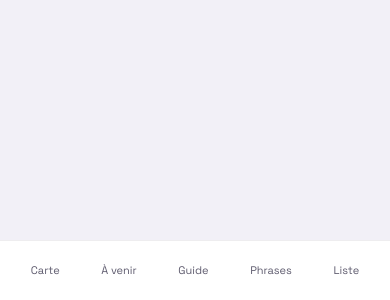
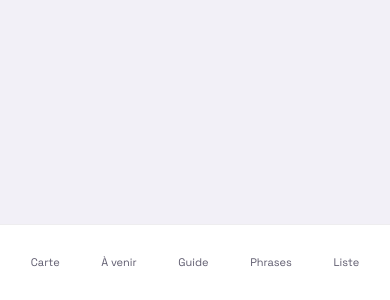
Before and after one commit to TPilate/laulau-coco-spain, a Nuxt app: page / in a window 390 px wide. Shown: the part 544-844 px from the top of the page. Built offline with nearby package versions, Linux system fonts and the light colour scheme.

Commit message:
fix: padding mobile enhancement

```diff
--- a/components/BottomNav.vue
+++ b/components/BottomNav.vue
@@ -15,13 +15,8 @@ const onglets = [
 <template>
   <div class="barre-conteneur">
     <nav class="barre-onglets">
-      <NuxtLink
-        v-for="onglet in onglets"
-        :key="onglet.chemin"
-        :to="onglet.chemin"
-        class="onglet"
-        :class="{ actif: estOngletActif(route.path, onglet.chemin) }"
-      >
+      <NuxtLink v-for="onglet in onglets" :key="onglet.chemin" :to="onglet.chemin" class="onglet"
+        :class="{ actif: estOngletActif(route.path, onglet.chemin) }">
         {{ onglet.label }}
       </NuxtLink>
     </nav>
@@ -46,7 +41,7 @@ const onglets = [
   justify-content: space-around;
   max-width: 480px;
   margin: 0 auto;
-  padding: 14px 10px;
+  padding: 22px 10px;
 }
 
 .onglet {
```
